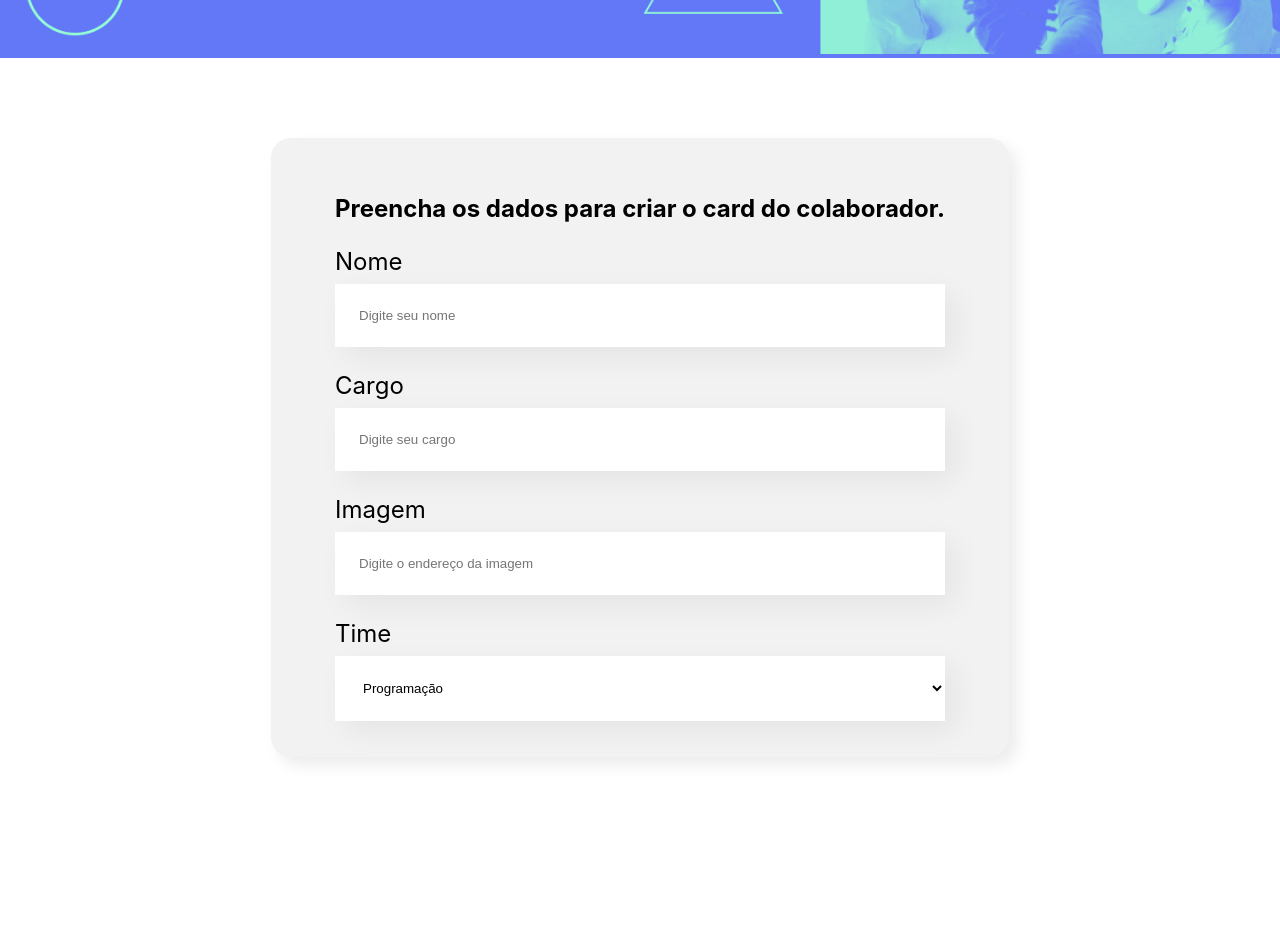
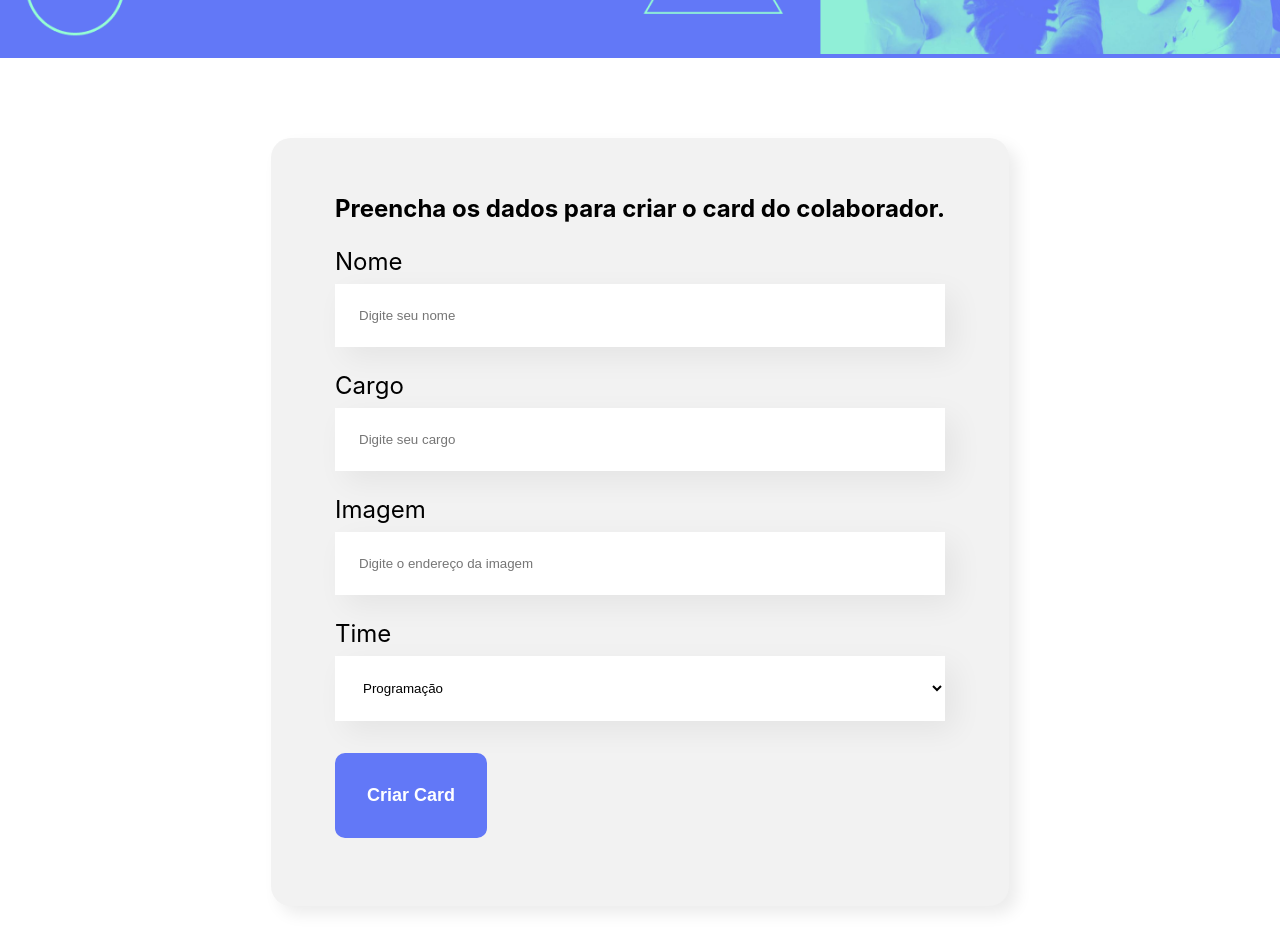
Before and after one commit to klebsonmateus/alura-organo, a JavaScript app: page / in a window 1280 px wide. Shown: the part 440-1390 px from the top of the page. Before the commit the page ends 1277 px from the top, so only its background shows below. Built offline with nearby package versions, Linux system fonts and the light colour scheme; the HTML template or start-up script is replaced by a standard one.

Commit message:
Criar botão

```diff
--- /dev/null
+++ b/src/componentes/Botao/Botao.css
@@ -0,0 +1,15 @@
+.botao{
+    background-color: #6278F7;
+    border-radius: 10px;
+    font-weight: 700;
+    font-size: 18px;
+    padding: 32px;
+    border: none;
+    cursor: pointer;
+    color: #FFF;
+    margin: 32px 0;
+}
+
+.botao:hover {
+    color: #95FFD4;
+}
--- /dev/null
+++ b/src/componentes/Botao/index.js
@@ -0,0 +1,11 @@
+import './Botao.css'
+
+const Botao = (props) => {
+    return (
+        <button className='botao'>
+            {props.children}
+        </button>
+    )
+}
+
+export default Botao
--- a/src/componentes/CampoTexto/index.js
+++ b/src/componentes/CampoTexto/index.js
@@ -3,7 +3,7 @@
     return (
         <div className="campo-texto">
             <label>{props.label}</label>
-            <input placeholder={props.placeholder}/>
+            <input required={props.obrigatorio} placeholder={props.placeholder}/>
         </div>
     )
 }
--- a/src/componentes/Formulario/index.js
+++ b/src/componentes/Formulario/index.js
@@ -1,3 +1,4 @@
+import Botao from '../Botao'
 import CampoTexto from '../CampoTexto'
 import ListaSuspensa from '../ListaSuspensa'
 import './Formulario.css'
@@ -14,16 +15,22 @@
         'Inovação e Gestão'
     ]
 
-
+    const aoSalvar = (evento) => {
+        evento.preventDefault()
+        console.log('Form foi submetido')
+    }
 
     return (
         <section className='formulario'>
-            <form>
+            <form onSubmit={aoSalvar}>
                 <h2>Preencha os dados para criar o card do colaborador.</h2>
-                <CampoTexto label="Nome" placeholder="Digite seu nome" />
-                <CampoTexto label="Cargo" placeholder="Digite seu cargo" />
+                <CampoTexto obrigatorio={true} label="Nome" placeholder="Digite seu nome" />
+                <CampoTexto obrigatorio={true} label="Cargo" placeholder="Digite seu cargo" />
                 <CampoTexto label="Imagem" placeholder="Digite o endereço da imagem" />
-                <ListaSuspensa label="Time" itens={times}/>
+                <ListaSuspensa obrigatorio={true} label="Time" itens={times}/>
+                <Botao>
+                    Criar Card
+                </Botao>
             </form>
         </section>
     )
--- a/src/componentes/ListaSuspensa/index.js
+++ b/src/componentes/ListaSuspensa/index.js
@@ -5,7 +5,7 @@
     return (
         <div className='lista-suspensa'>
             <label>{props.label}</label>
-            <select>
+            <select required={props.required}>
                 {props.itens.map(item => {
                 return <option key={item}>{item}</option>
                 })}
```
